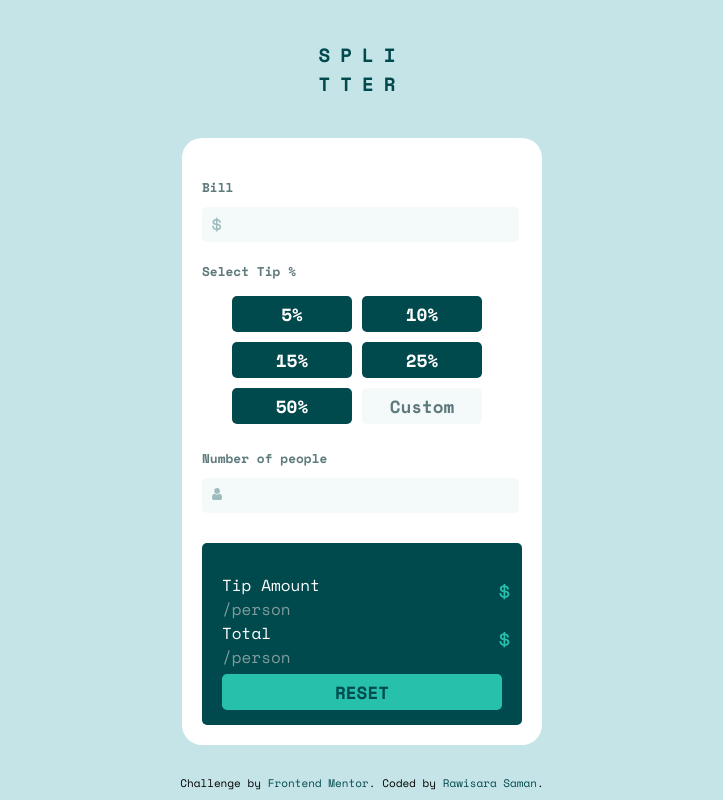
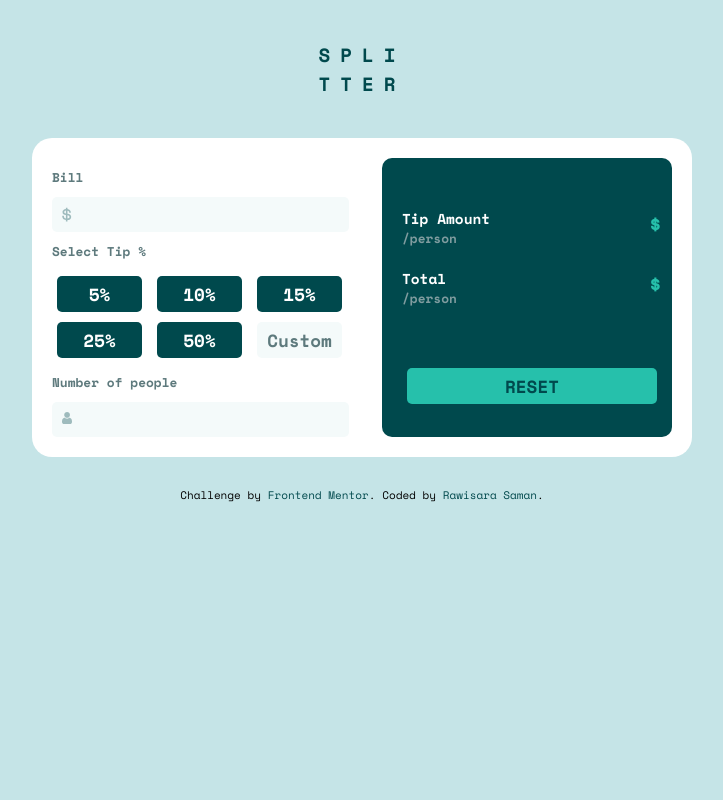
Before and after one commit to rawisou/tip-calculator-app-main, a plain HTML site: page index.html in a window 1280 px wide. Shown: the whole page, without its empty margins (278-1001 px from the left). Drawn offline with nearby package versions, Linux system fonts and the light colour scheme.

Commit message:
added media queries

```diff
--- a/index.html
+++ b/index.html
@@ -23,8 +23,8 @@
     </header>
     <section class="calculator-section">
       <div class="calculator-wrapper">
-        <p class="font-title"> Bill</p>
         <div class="bill-section">
+          <p class="font-title"> Bill</p>
           <form action="">
             <label for="billInput">
               <img class="dollar-sign" src="images/icon-dollar.svg" alt="dollar sign">
--- a/style.css
+++ b/style.css
@@ -64,7 +64,7 @@ input {
 }
 
 button {
-    background-color: hsl(183, 100%, 15%);
+    background-color: var(--color-darkest-cyan);
     border-radius: 5px;
     border: none;
     color: white;
@@ -94,7 +94,7 @@ button {
 .calculator-wrapper {
     background-color: white;
     border-radius: 20px;
-    width: 320px;
+    width: 300px;
     padding: 20px;
 }
 
@@ -117,7 +117,7 @@ button {
 }
 .total {
     background-color: var(--color-darkest-cyan);
-    border-radius: 5px;
+    border-radius: 10px;
     padding: 30px 20px 10px 20px;
     margin-top: 30px;
     position: relative;
@@ -156,3 +156,58 @@ footer {
     color: var(--color-darkest-cyan);
     text-decoration: none;
 }
+
+@media (min-width: 360px) {
+    .calculator-wrapper {
+        width: 320px;
+    }
+}
+
+
+@media (min-width: 600px) {
+    .calculator-wrapper {
+        display: flex;
+        width:  620px;
+        padding: 20px;
+        gap: 10px;
+    }
+    .bill-section{
+        width: 300px;
+    }
+    .total {
+        width: 250px;
+        margin-top: 0;
+        margin-left: 20px;
+        font-display: flex;
+        align-items: space-around;
+    }
+
+    .font-title {
+        margin-top: 10px;
+    }
+    button {
+        width: 85px;
+        padding: 5px 0 5px 0;
+        margin: 5px;
+    }
+    .select-tip-section {
+        display: grid;
+        grid-template-columns: 100px 100px 100px;
+    }
+
+
+    .total p:nth-child(odd) {
+        font-size: .9em;
+        font-weight: 600;
+        margin-top: 20px;
+    }
+
+    .total p:nth-child(even) {
+        font-size: .8em;
+        font-weight: 600;
+    }
+
+    .reset {
+        margin-top: 60px;
+    }
+}
```
